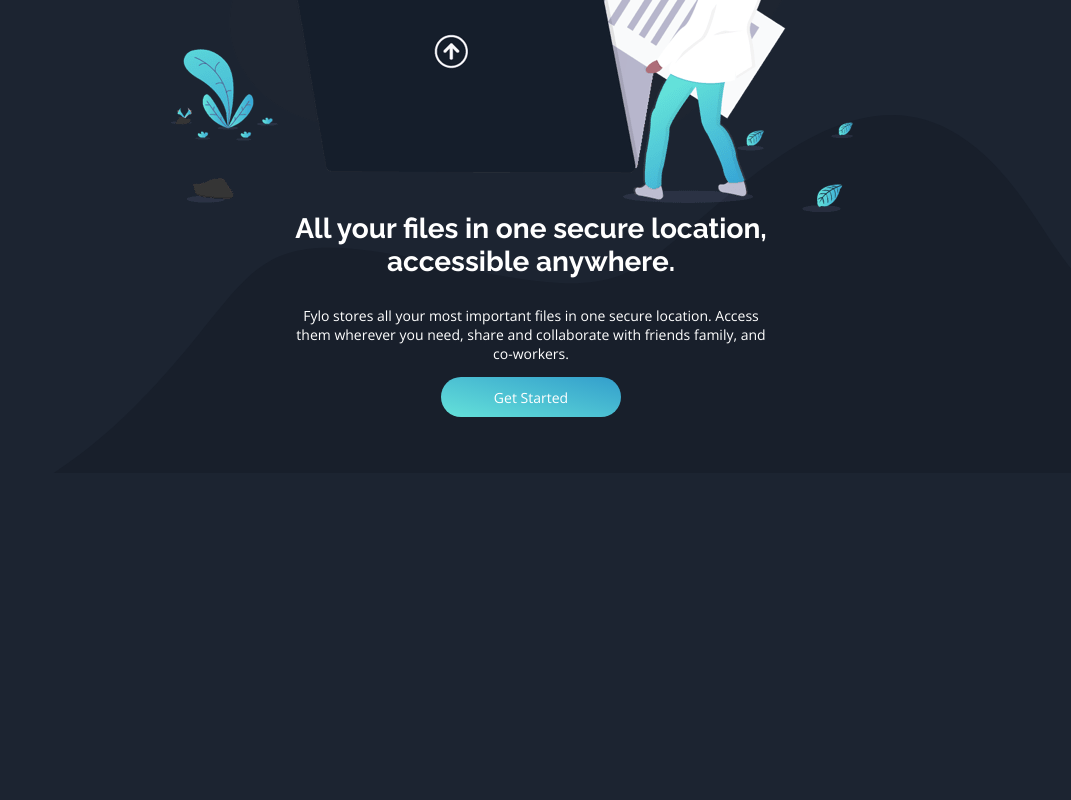
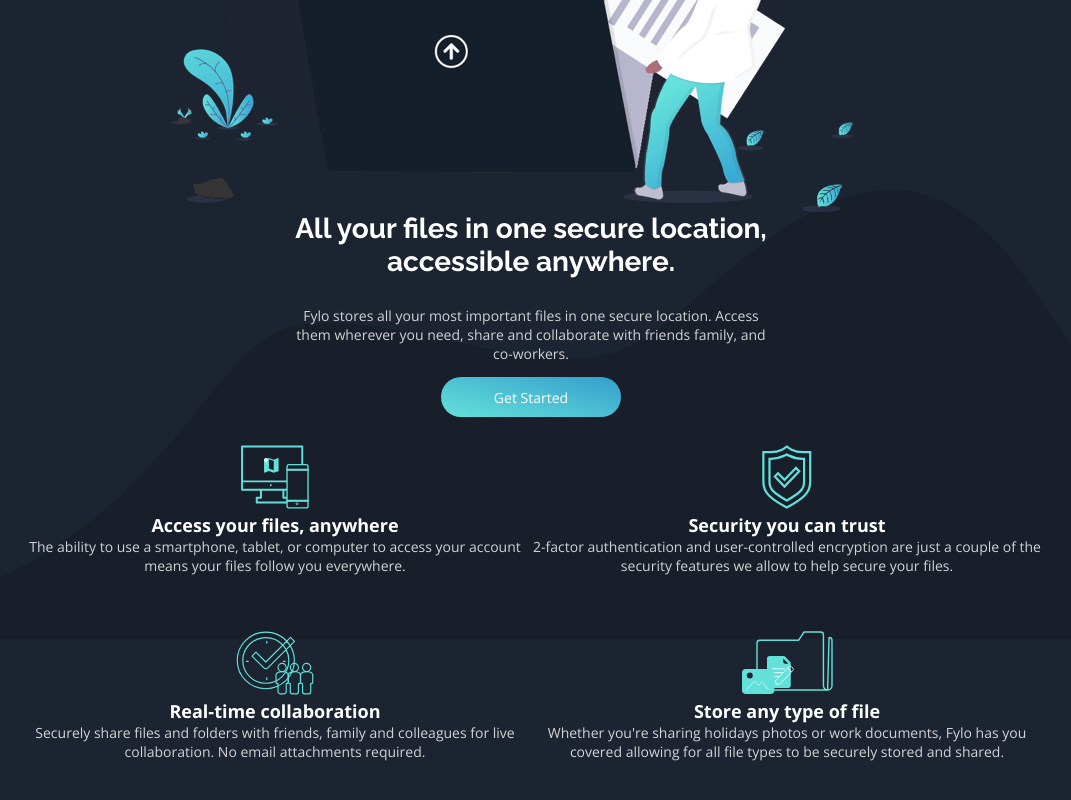
Before and after one commit to chalobonDen/fylo-dark-theme-landing-page-master, a React (Create React App) app: page / in a window 1280 px wide. Shown: the part 430-1230 px from the top of the page, without its empty margins (109-1180 px from the left). Before the commit the page ends 903 px from the top, so only its background shows below. Built offline with nearby package versions, Linux system fonts and the light colour scheme.

Commit message:
add Header and Content component

```diff
--- a/src/App.css
+++ b/src/App.css
@@ -11,7 +11,7 @@
   background: hsl(217, 28%, 15%);
   background-image: url('./images/bg-curvy-desktop.svg');
   background-repeat: no-repeat;
-  background-position: 0 120%;
+  background-position: 0 75%;
   color: #fff;
   margin: 4rem;
 }
@@ -52,3 +52,29 @@
   border: none;
   border-radius: 25px;
 }
+
+.content {
+  display: flex;
+  flex-wrap: wrap;
+  justify-content: center;
+}
+.content > div {
+  width: 40vw;
+  text-align: center;
+  margin: 2rem 0;
+}
+.content img {
+  height: 64px;
+}
+p {
+  opacity: 0.8;
+}
+h2 {
+  font-size: 18px;
+}
+
+@media screen and (min-width: 1440px) {
+  .content > div {
+    padding: 0 8rem;
+  }
+}
--- a/src/App.js
+++ b/src/App.js
@@ -1,10 +1,12 @@
 import './App.css';
+import Content from './components/Content';
 import Header from './components/Header';
 
 function App() {
   return (
     <>
       <Header />
+      <Content />
     </>
   );
 }
--- /dev/null
+++ b/src/components/Content.js
@@ -0,0 +1,20 @@
+import React from 'react';
+import contents from '../data/contents';
+
+const Content = () => {
+  return (
+    <div className="content" id="features">
+      {contents.map((item, index) => {
+        return (
+          <div key={index}>
+            <img src={item.image} alt="" />
+            <h2>{item.title}</h2>
+            <p>{item.content}</p>
+          </div>
+        );
+      })}
+    </div>
+  );
+};
+
+export default Content;
--- a/src/components/Header.js
+++ b/src/components/Header.js
@@ -3,13 +3,13 @@
 import illustrationintro from '../images/illustration-intro.png';
 const Header = () => {
   return (
-    <>
+    <header>
       <div className="menu">
         <img src={logo} alt="" />
         <div>
-          <a href="">Features</a>
-          <a href="">Team</a>
-          <a href="">Sign In</a>
+          <a href="#features">Features</a>
+          <a href="#team">Team</a>
+          <a href="#signin">Sign In</a>
         </div>
       </div>
       <div className="header-detail">
@@ -24,7 +24,7 @@
           <button>Get Started</button>
         </div>
       </div>
-    </>
+    </header>
   );
 };
 
--- /dev/null
+++ b/src/data/contents.js
@@ -0,0 +1,32 @@
+import access from '../images/icon-access-anywhere.svg';
+import security from '../images/icon-security.svg';
+import file from '../images/icon-any-file.svg';
+import collaboration from '../images/icon-collaboration.svg';
+
+const contents = [
+  {
+    title: 'Access your files, anywhere',
+    content:
+      'The ability to use a smartphone, tablet, or computer to access your account means your files follow you everywhere.',
+    image: access,
+  },
+  {
+    title: 'Security you can trust',
+    content:
+      '2-factor authentication and user-controlled encryption are just a couple of the security features we allow to help secure your files.',
+    image: security,
+  },
+  {
+    title: 'Real-time collaboration',
+    content:
+      'Securely share files and folders with friends, family and colleagues for live collaboration. No email attachments required.',
+    image: collaboration,
+  },
+  {
+    title: 'Store any type of file',
+    content: `Whether you're sharing holidays photos or work documents, Fylo has you covered allowing for all file types to be securely stored and shared.`,
+    image: file,
+  },
+];
+
+export default contents;
```
